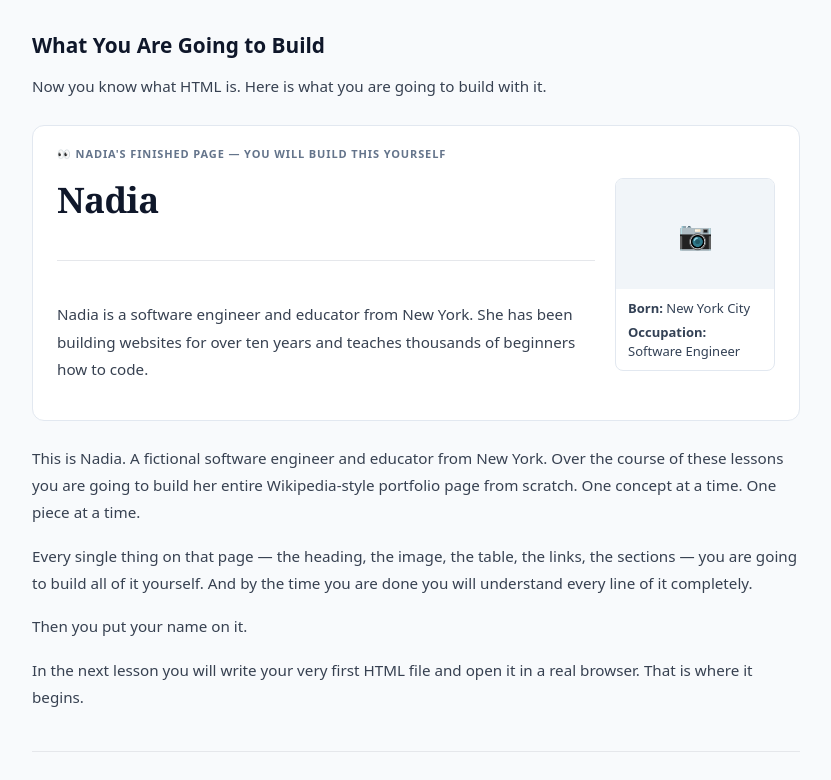
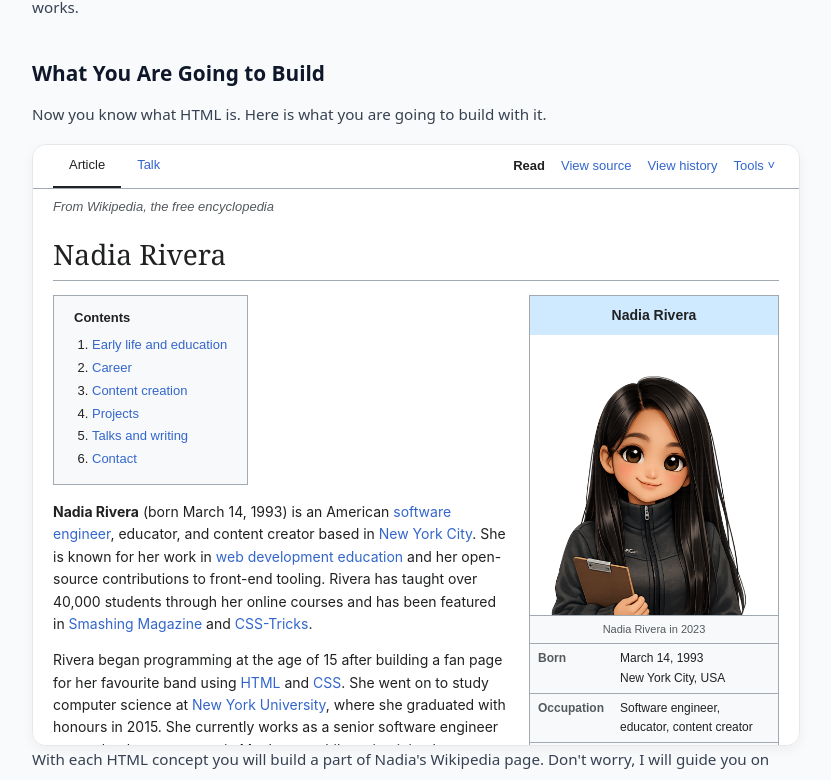
Before and after one commit to PalisthaGit/codecraft, a Next.js app: page /html/introduction in a window 1280 px wide. Shown: the part 3813-4593 px from the top of the page, without its empty margins (352-1183 px from the left). Built offline with nearby package versions, Linux system fonts and the light colour scheme.

Commit message:
updated what is html page

```diff
--- a/app/html/[slug]/page.tsx
+++ b/app/html/[slug]/page.tsx
@@ -35,6 +35,10 @@
     }
   }
 
+  const ogImage = lesson.ogImage
+    ? [{ url: lesson.ogImage, width: 1200, height: 630, alt: lesson.title }]
+    : undefined
+
   return {
     title: `${lesson.title} | HTML Tutorial | CodingBanana`,
     description: lesson.description,
@@ -44,11 +48,13 @@
       url: `https://www.codingbanana.com/html/${lesson.slug}`,
       siteName: 'CodingBanana',
       type: 'article',
+      ...(ogImage && { images: ogImage }),
     },
     twitter: {
-      card: 'summary',
+      card: ogImage ? 'summary_large_image' : 'summary',
       title: `${lesson.title} | CodingBanana`,
       description: lesson.description,
+      ...(ogImage && { images: [lesson.ogImage!] }),
     },
     alternates: {
       canonical: `https://www.codingbanana.com/html/${lesson.slug}`,
@@ -67,8 +73,31 @@
   const prev = getPrevContent("html", slug);
   const next = getNextContent("html", slug);
 
+  const jsonLd = {
+    "@context": "https://schema.org",
+    "@type": "Article",
+    headline: meta.title,
+    description: meta.description,
+    url: `https://www.codingbanana.com/html/${slug}`,
+    author: {
+      "@type": "Organization",
+      name: "CodingBanana",
+    },
+    publisher: {
+      "@type": "Organization",
+      name: "CodingBanana",
+      url: "https://www.codingbanana.com",
+    },
+    educationalLevel: "Beginner",
+    ...(meta.ogImage && { image: `https://www.codingbanana.com${meta.ogImage}` }),
+  };
+
   return (
     <article className="max-w-3xl mx-auto">
+      <script
+        type="application/ld+json"
+        dangerouslySetInnerHTML={{ __html: JSON.stringify(jsonLd) }}
+      />
       <nav className="flex items-center gap-1.5 text-xs text-[#64748b] mb-6">
         <Link href="/" className="text-[#6367ff] font-semibold hover:underline">Tutorial</Link>
         <span className="text-[#e5e7eb]">›</span>
--- a/app/html/page.tsx
+++ b/app/html/page.tsx
@@ -213,11 +213,7 @@
         Learn HTML for beginners by building real projects
       </h2>
       <div className="space-y-4 text-[0.95rem] leading-[1.8] text-[#374151] mb-6">
-        <p>
-          This is a free, structured HTML course for complete beginners. You
-          learn every core concept step by step and use it on a real page right
-          away. No experience needed. Nothing to install.
-        </p>
+
         <div className="bg-[#f8f7ff] border-l-4 border-[#6367ff] rounded-r-[10px] px-5 py-4 space-y-3 text-[0.93rem] leading-[1.8] text-[#374151] italic">
           <p>
             I remember learning HTML for the first time. Tutorial after tutorial,
--- a/app/layout.tsx
+++ b/app/layout.tsx
@@ -15,6 +15,7 @@
 });
 
 export const metadata: Metadata = {
+  metadataBase: new URL("https://www.codingbanana.com"),
   title: "CodingBanana",
   description: "Learn Coding Without Feeling Overwhelmed",
 };
--- a/app/robots.ts
+++ b/app/robots.ts
@@ -6,6 +6,6 @@
       userAgent: '*',
       allow: '/',
     },
-    sitemap: 'https://codingbanana.com/sitemap.xml',
+    sitemap: 'https://www.codingbanana.com/sitemap.xml',
   }
 }
--- a/app/sitemap.ts
+++ b/app/sitemap.ts
@@ -4,7 +4,7 @@
 import { javascriptLessons } from '@/data/javascriptLessons'
 
 export default function sitemap(): MetadataRoute.Sitemap {
-  const base = 'https://codingbanana.com'
+  const base = 'https://www.codingbanana.com'
 
   const htmlPages = htmlLessons.map((lesson) => ({
     url: `${base}/html/${lesson.slug}`,
--- a/content/html/introduction.html
+++ b/content/html/introduction.html
@@ -65,7 +65,7 @@
 
 <div class="tip">
   <span>💡</span>
-  <p>Tags are the core idea behind HTML. Everything else you learn builds on top of this one concept.</p>
+  <p>Tags are the core idea behind HTML. Everything else you learn builds on top of this one concept. <a href="/html/tags">Learn more about tags →</a></p>
 </div>
 
 <h2>See it For Yourself</h2>
@@ -104,28 +104,15 @@
 
 <p>Now you know what HTML is. Here is what you are going to build with it.</p>
 
-<div class="wiki-preview">
-  <div class="wiki-preview-label">👀 Nadia's finished page — you will build this yourself</div>
-  <div class="wiki-preview-body">
-    <div class="wiki-preview-main">
-      <h1 class="wiki-preview-title">Nadia</h1>
-      <hr class="wiki-preview-hr">
-      <p class="wiki-preview-text">Nadia is a software engineer and educator from New York. She has been building websites for over ten years and teaches thousands of beginners how to code.</p>
-    </div>
-    <div class="wiki-preview-sidebar">
-      <div class="wiki-preview-photo">📷</div>
-      <div class="wiki-preview-facts">
-        <p><strong>Born:</strong> New York City</p>
-        <p><strong>Occupation:</strong> Software Engineer</p>
-      </div>
-    </div>
-  </div>
+<div style="border-radius: 14px; border: 1.5px solid #e5e7eb; box-shadow: 0 4px 12px rgba(0,0,0,0.05); overflow: hidden;">
+  <iframe
+    src="/html/nadia-wiki/index.html"
+    loading="lazy"
+    style="width: 100%; height: 600px; border: none; display: block;"
+    title="Nadia's Wikipedia-style portfolio page"
+  ></iframe>
 </div>
 
-<p>This is Nadia. A fictional software engineer and educator from New York. Over the course of these lessons you are going to build her entire Wikipedia-style portfolio page from scratch. One concept at a time. One piece at a time.</p>
+<p>With each HTML concept you will build a part of Nadia's Wikipedia page. Don't worry, I will guide you on every step.</p>
 
-<p>Every single thing on that page — the heading, the image, the table, the links, the sections — you are going to build all of it yourself. And by the time you are done you will understand every line of it completely.</p>
-
-<p>Then you put your name on it.</p>
-
-<p>In the next lesson you will write your very first HTML file and open it in a real browser. That is where it begins.</p>
+<p>In the next lesson you will learn how to <a href="/html/setting-up">set up HTML</a>.</p>
--- a/data/htmlLessons.ts
+++ b/data/htmlLessons.ts
@@ -15,6 +15,7 @@
         description: "Learn what HTML is and how it works. Understand the foundation of every webpage on the internet before writing your first line of code.",
         readTime: "5 min read",
         difficulty: "Beginner",
+        ogImage: "/images/html-css-js-layers.png",
       },
       {
         slug: "setting-up",
--- a/lib/contentRegistry.ts
+++ b/lib/contentRegistry.ts
@@ -8,6 +8,7 @@
   description: string;
   readTime: string;
   difficulty: string;
+  ogImage?: string;
 }
 
 export interface ContentSection {
```
